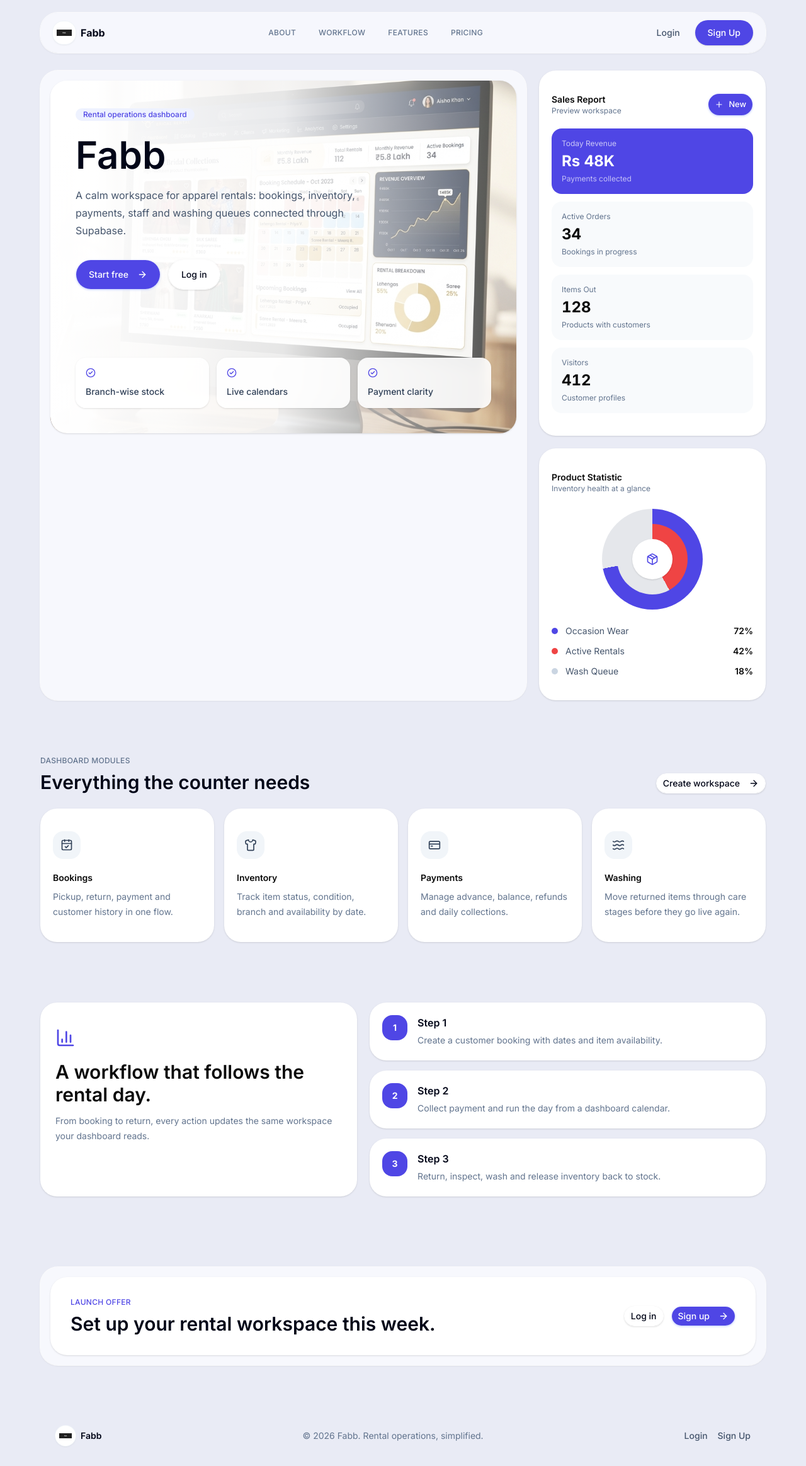
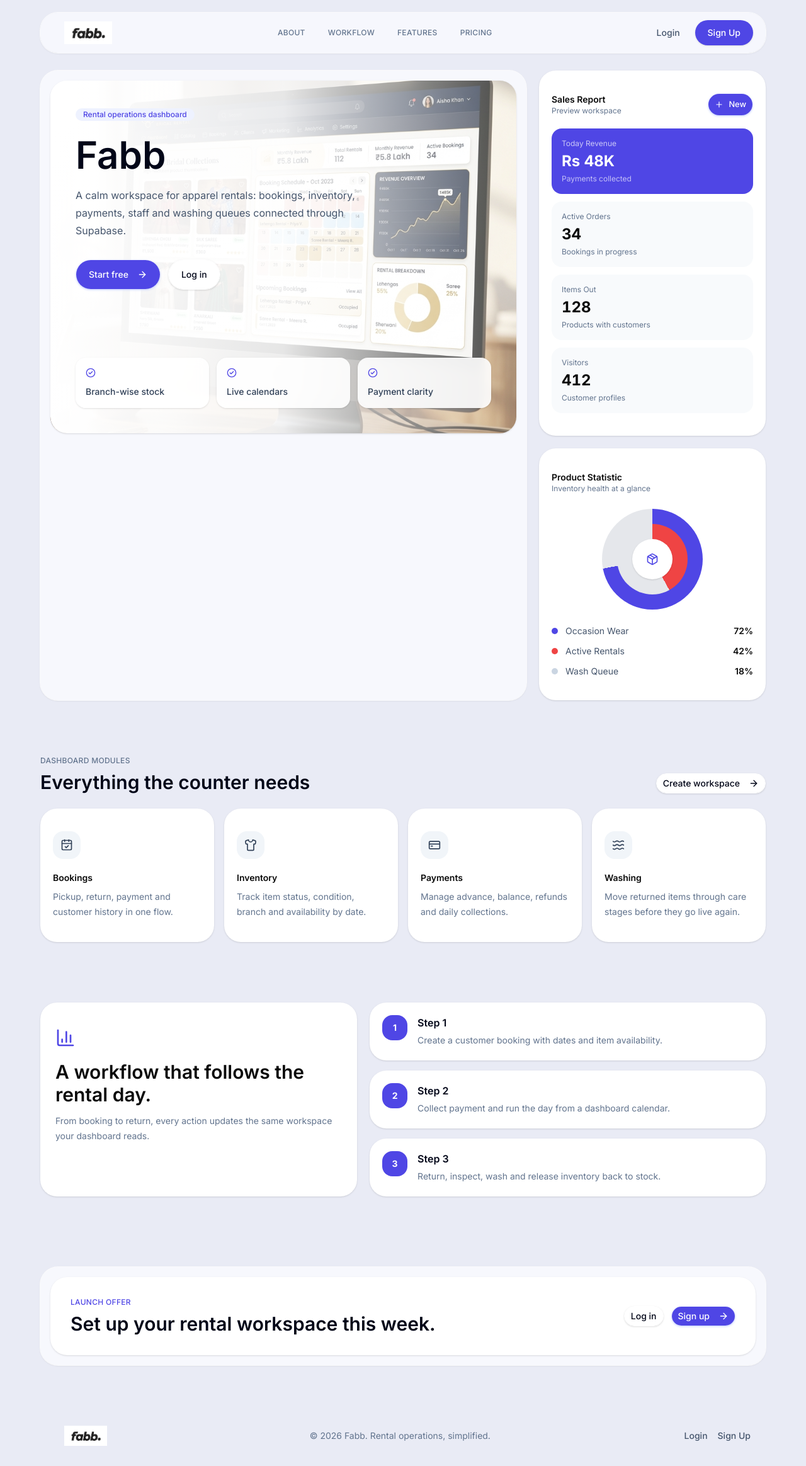
Before and after one commit to anssill/fabb.in, a Next.js app: page / in a window 1280 px wide. Shown: the whole page at 63% size. Built offline with nearby package versions, Linux system fonts and the light colour scheme.

Commit message:
update fabb logo

```diff
--- a/src/app/(auth)/login/page.tsx
+++ b/src/app/(auth)/login/page.tsx
@@ -102,7 +102,7 @@
       <div className="mx-auto grid min-h-[calc(100vh-3rem)] w-full max-w-6xl items-center gap-6 lg:grid-cols-[1fr_430px]">
         <section className="hidden rounded-[1.75rem] bg-[#f7f8fd] p-5 shadow-sm ring-1 ring-white/80 lg:block">
           <div className="flex items-center gap-2">
-            <BrandLogo className="h-10 w-10" priority />
+            <BrandLogo className="h-10 w-32" priority />
             <div>
               <p className="text-sm font-bold">Fabb</p>
               <p className="text-xs text-slate-500">Rental command center</p>
--- a/src/app/(auth)/signup/page.tsx
+++ b/src/app/(auth)/signup/page.tsx
@@ -80,7 +80,7 @@
 
         <section className="hidden rounded-[1.75rem] bg-[#f7f8fd] p-5 shadow-sm ring-1 ring-white/80 lg:block">
           <div className="flex items-center gap-2">
-            <BrandLogo className="h-10 w-10" priority />
+            <BrandLogo className="h-10 w-32" priority />
             <div>
               <p className="text-sm font-bold">Fabb</p>
               <p className="text-xs text-slate-500">Supabase powered setup</p>
--- a/src/app/(dashboard)/components/Sidebar.tsx
+++ b/src/app/(dashboard)/components/Sidebar.tsx
@@ -105,7 +105,7 @@
       <div className="p-4">
         <div className="flex flex-col gap-4">
           <div className="flex items-center gap-2">
-            <BrandLogo className="h-9 w-9 shrink-0 transition-transform hover:scale-105" />
+            <BrandLogo compact className="h-9 w-9 shrink-0 transition-transform hover:scale-105" />
             {!sidebarCollapsed && (
               <p className="truncate text-sm font-bold text-slate-950 dark:text-white">
                 {staff.business?.name || 'Fabb'}
--- a/src/components/brand/BrandLogo.tsx
+++ b/src/components/brand/BrandLogo.tsx
@@ -4,18 +4,19 @@
   className?: string
   imageClassName?: string
   priority?: boolean
+  compact?: boolean
 }
 
-export function BrandLogo({ className = '', imageClassName = '', priority = false }: BrandLogoProps) {
+export function BrandLogo({ className = '', imageClassName = '', priority = false, compact = false }: BrandLogoProps) {
   return (
-    <span className={`inline-flex items-center justify-center overflow-hidden rounded-2xl bg-white shadow-sm ring-1 ring-slate-100 ${className}`}>
+    <span className={`inline-flex items-center justify-center overflow-hidden ${compact ? 'rounded-2xl bg-white shadow-sm ring-1 ring-slate-100' : ''} ${className}`}>
       <Image
-        src="/brand/fabb-logo.png"
+        src={compact ? '/brand/fabb-icon-180.png' : '/brand/fabb-logo.png'}
         alt="Fabb"
-        width={96}
-        height={96}
+        width={compact ? 96 : 180}
+        height={compact ? 96 : 86}
         priority={priority}
-        className={`h-full w-full object-contain p-1.5 ${imageClassName}`}
+        className={`h-full w-full object-contain ${compact ? 'p-1.5' : ''} ${imageClassName}`}
       />
     </span>
   )
--- a/src/components/landing/Footer.tsx
+++ b/src/components/landing/Footer.tsx
@@ -10,8 +10,7 @@
     <footer className="bg-[#e9ebf5]">
       <div className="mx-auto flex max-w-6xl flex-col gap-6 px-4 py-8 sm:px-6 md:flex-row md:items-center md:justify-between">
         <Link href="/" className="flex items-center gap-2 text-slate-950">
-          <BrandLogo className="h-8 w-8" />
-          <span className="text-sm font-semibold">Fabb</span>
+          <BrandLogo className="h-8 w-24" />
         </Link>
         <p className="text-sm text-slate-500">&copy; {currentYear} Fabb. Rental operations, simplified.</p>
         <div className="flex gap-4 text-sm font-medium text-slate-600">
--- a/src/components/landing/Navbar.tsx
+++ b/src/components/landing/Navbar.tsx
@@ -19,9 +19,8 @@
   return (
     <header className="fixed inset-x-0 top-0 z-50 px-4 pt-5">
       <nav className="mx-auto flex h-16 max-w-6xl items-center justify-between rounded-[1.75rem] bg-[#f7f8fd]/95 px-5 shadow-sm ring-1 ring-white/80 backdrop-blur">
-        <Link href="/" className="flex items-center gap-2 text-slate-950">
-          <BrandLogo className="h-9 w-9" priority />
-          <span className="text-base font-bold tracking-normal">Fabb</span>
+        <Link href="/" className="flex items-center text-slate-950">
+          <BrandLogo className="h-9 w-28" priority />
         </Link>
 
         <div className="hidden items-center gap-9 md:flex">
```
Also changed, not shown: public/brand/fabb-logo.png.
